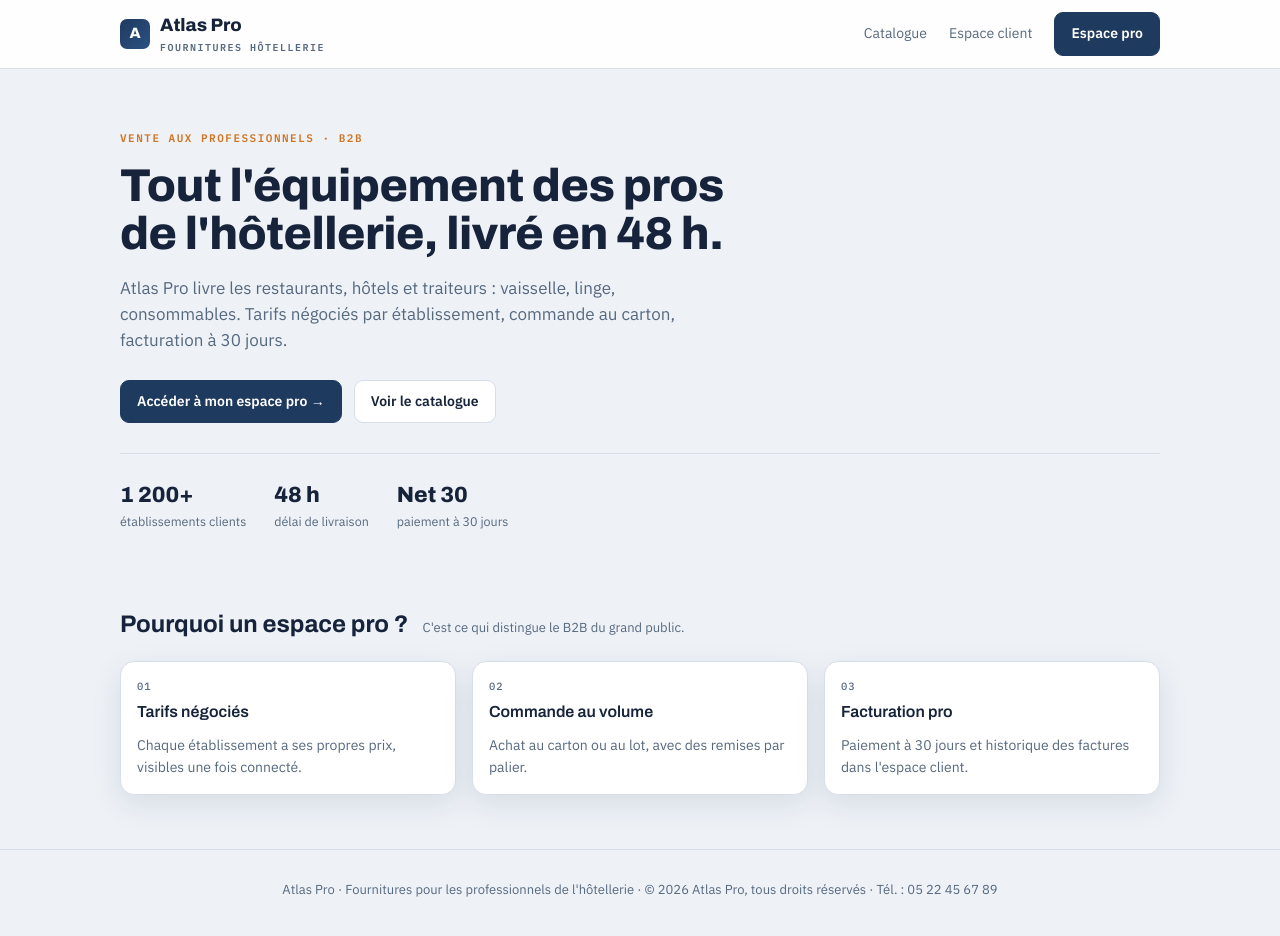
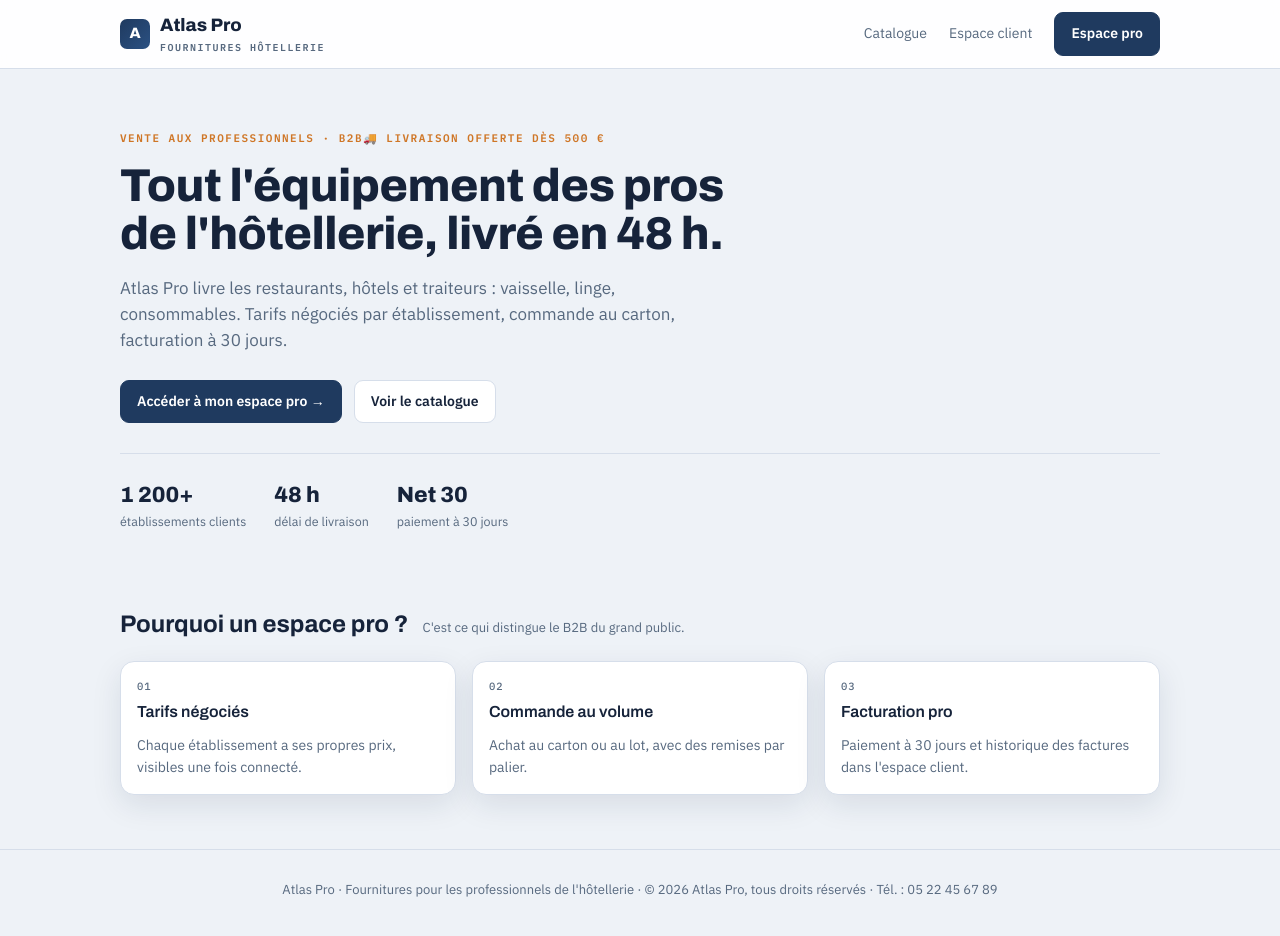
Before and after one commit to bardouniaya0-code/site-b2b, a Next.js app: page / in a window 1280 px wide. Shown: the top 936 px of the page. Built offline with nearby package versions, Linux system fonts and the light colour scheme.

Commit message:
ATLAS-104 : bannière livraison offerte dès 500 €

```diff
--- a/src/app/page.tsx
+++ b/src/app/page.tsx
@@ -6,6 +6,7 @@ export default function Accueil() {
     <div className="wrap">
       <section className="hero">
         <span className="tag">Vente aux professionnels · B2B</span>
+        <p className="tag">🚚 Livraison offerte dès 500 €</p>
         <h1>Tout l'équipement des pros de l'hôtellerie, livré en 48 h.</h1>
         <p className="lead">
           Atlas Pro livre les restaurants, hôtels et traiteurs : vaisselle, linge, consommables.
```
